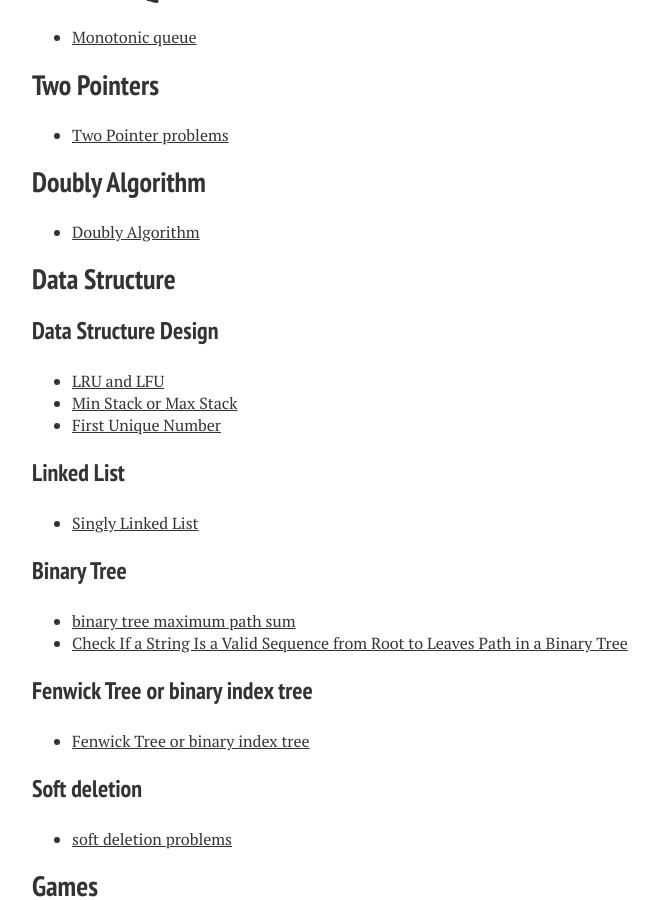
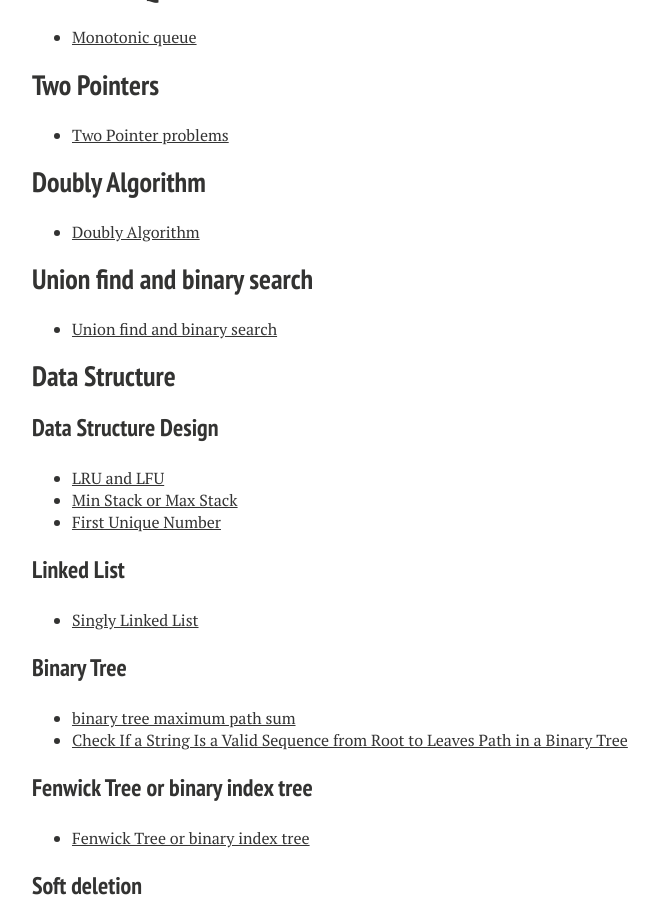
Before and after one commit to xiaokeshen/xiaokeshen.github.io, a Jekyll site: the page built from blog/index.md, in a window 1280 px wide and 900 px high, scrolled down 1976 px. Shown: the whole window, without its empty margins (288-947 px from the left). Built offline with Jekyll 4.4.1, drawn with Linux system fonts in a browser that asks for light colours; nearby versions of some CDN libraries; some of the changed text lies outside the part shown.

Commit message:
add index md

```diff
--- a/blog/index.md
+++ b/blog/index.md
@@ -75,6 +75,9 @@ My 'Serious' coding got started since I became a student as a Computer Science M
 ## Doubly Algorithm
 - [Doubly Algorithm](https://medium.com/@jim.morris.shen/doubly-algorithm-d7eb1f32155?source=friends_link&sk=79c782ac6aca25bd74592cc540039967)
 
+## Union find and binary search
+- [Union find and binary search](https://medium.com/@jim.morris.shen/union-find-and-binary-search-ddbdee684641?source=friends_link&sk=4e4ce2ecd1f64c2341190554cb2a02d2)
+
 ## Data Structure
 ### Data Structure Design
 
```
